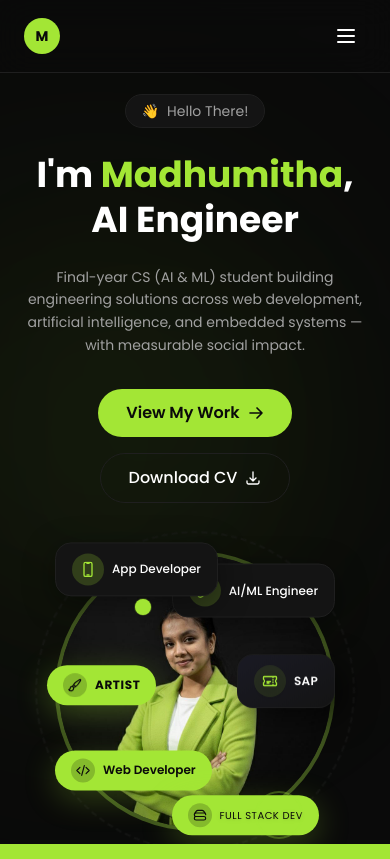
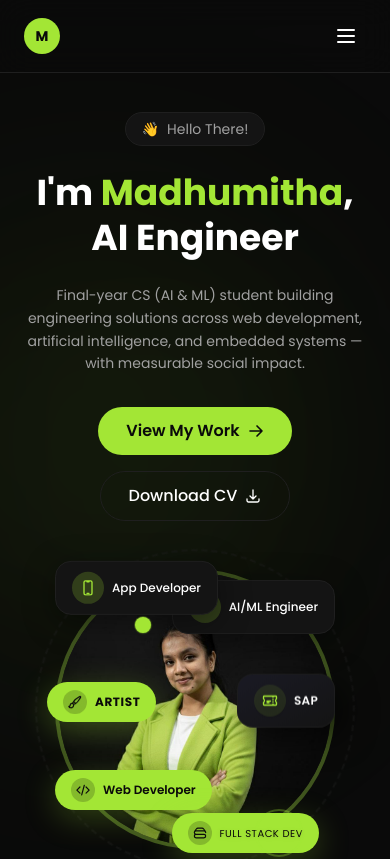
Before and after one commit to madhumithadasarathy/madhumitha_portfolio, a React (Vite) app: page / in a window 390 px wide. Shown: the top 859 px of the page. Built offline with nearby package versions, Linux system fonts and the light colour scheme.

Commit message:
fix: hero section mobile layout - prevent Hello There badge from being clipped

```diff
--- a/src/components/Hero.jsx
+++ b/src/components/Hero.jsx
@@ -31,7 +31,7 @@ export default function Hero() {
     return (
         <section
             id="home"
-            className="relative h-screen bg-dark pt-20 pb-0 overflow-hidden flex items-center"
+            className="relative min-h-screen bg-dark pt-28 sm:pt-20 pb-8 sm:pb-0 overflow-hidden flex items-start sm:items-center"
         >
             {/* Background glow effects */}
             <div className="absolute top-1/2 left-1/4 -translate-x-1/2 -translate-y-1/2 w-[500px] h-[500px] bg-neon/5 rounded-full blur-[120px] pointer-events-none" />
```
